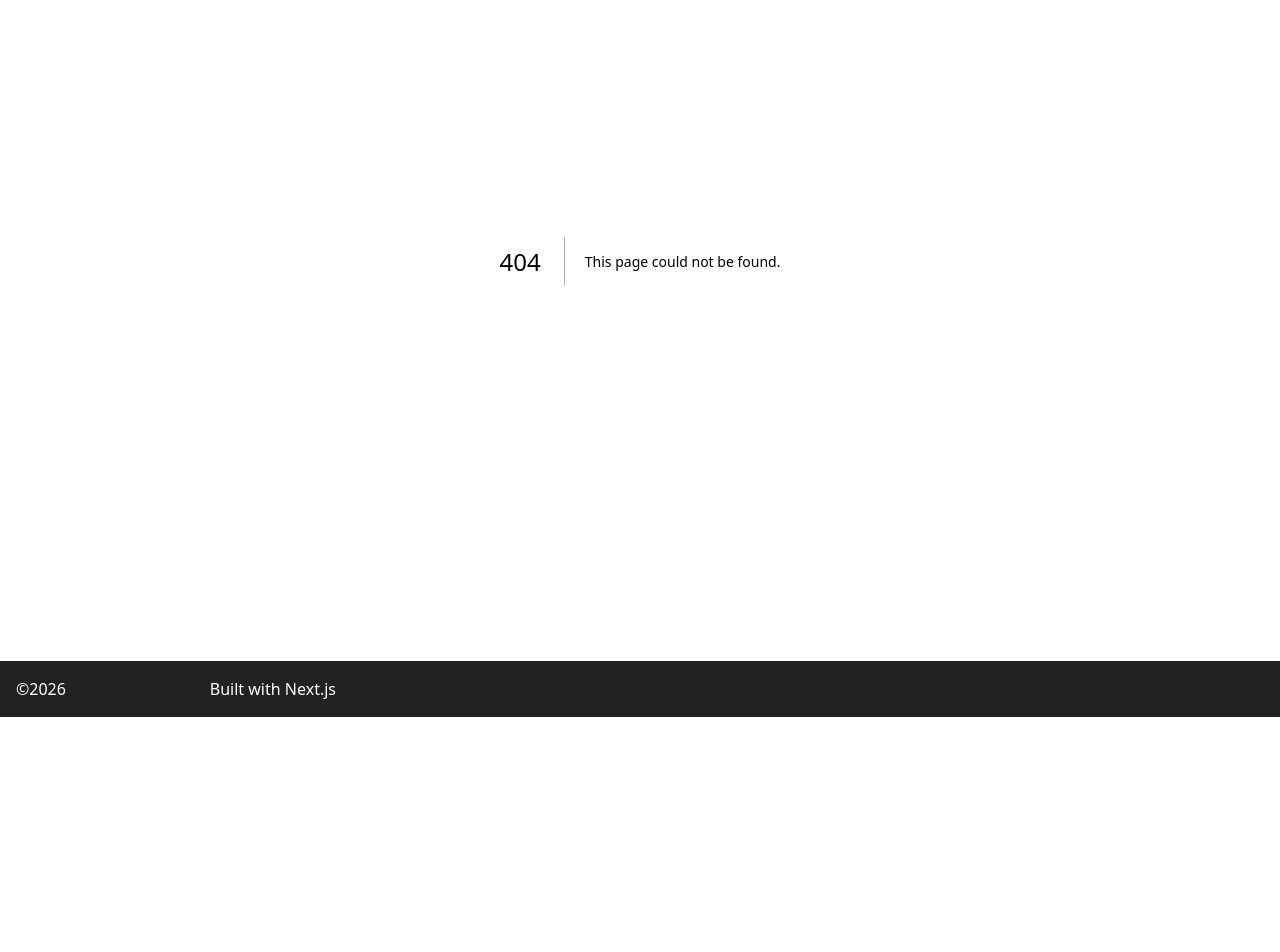
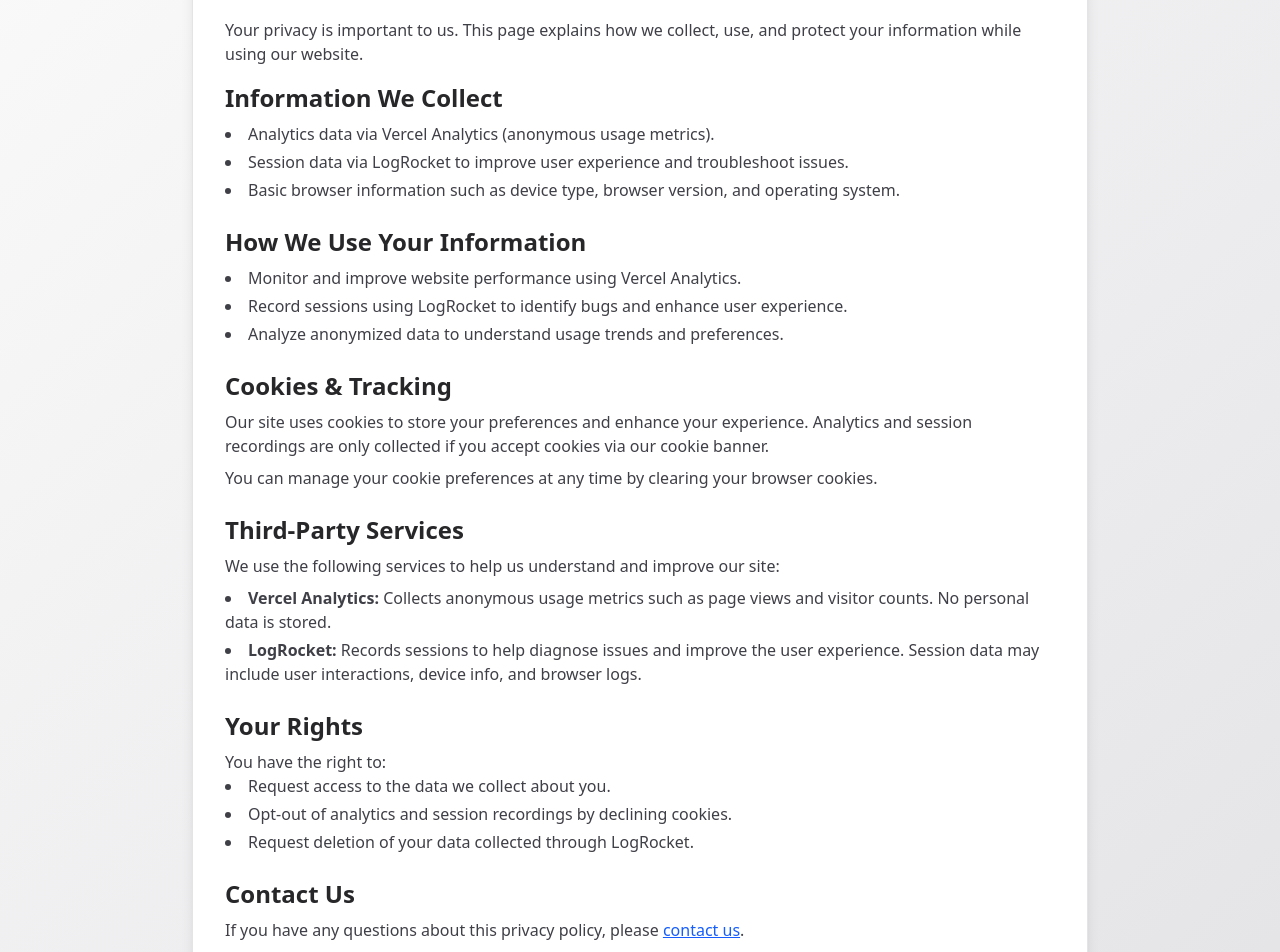
Before and after one commit to owenlaurence/portfolio, a Next.js app: page /privacy in a window 1280 px wide. Before the commit this address had no page. Shown: the part 200-1152 px from the top of the page. Before the commit the page ends 917 px from the top, so only its background shows below. Built offline with nearby package versions, Linux system fonts and the light colour scheme.

Commit message:
privacy page.

```diff
--- /dev/null
+++ b/src/app/privacy/page.tsx
@@ -0,0 +1,77 @@
+import Link from "next/link";
+
+export default function Privacy() {
+  return (
+    <div className="min-h-screen bg-gradient-to-br from-zinc-50 to-zinc-200 py-16 px-6">
+      <div className="max-w-4xl mx-auto bg-white rounded-2xl shadow-lg border border-zinc-200 p-8">
+        <h1 className="text-3xl font-bold text-zinc-900 mb-6">Privacy Policy</h1>
+
+        <p className="text-zinc-700 mb-4">
+          Your privacy is important to us. This page explains how we collect, use, and protect your information while using our website.
+        </p>
+
+        <section className="mb-6">
+          <h2 className="text-2xl font-semibold text-zinc-800 mb-2">Information We Collect</h2>
+          <ul className="list-disc list-inside text-zinc-700 space-y-1">
+            <li>Analytics data via Vercel Analytics (anonymous usage metrics).</li>
+            <li>Session data via LogRocket to improve user experience and troubleshoot issues.</li>
+            <li>Basic browser information such as device type, browser version, and operating system.</li>
+          </ul>
+        </section>
+
+        <section className="mb-6">
+          <h2 className="text-2xl font-semibold text-zinc-800 mb-2">How We Use Your Information</h2>
+          <ul className="list-disc list-inside text-zinc-700 space-y-1">
+            <li>Monitor and improve website performance using Vercel Analytics.</li>
+            <li>Record sessions using LogRocket to identify bugs and enhance user experience.</li>
+            <li>Analyze anonymized data to understand usage trends and preferences.</li>
+          </ul>
+        </section>
+
+        <section className="mb-6">
+          <h2 className="text-2xl font-semibold text-zinc-800 mb-2">Cookies & Tracking</h2>
+          <p className="text-zinc-700 mb-2">
+            Our site uses cookies to store your preferences and enhance your experience. Analytics and session recordings are only collected if you accept cookies via our cookie banner.
+          </p>
+          <p className="text-zinc-700">
+            You can manage your cookie preferences at any time by clearing your browser cookies.
+          </p>
+        </section>
+
+        <section className="mb-6">
+          <h2 className="text-2xl font-semibold text-zinc-800 mb-2">Third-Party Services</h2>
+          <p className="text-zinc-700 mb-2">
+            We use the following services to help us understand and improve our site:
+          </p>
+          <ul className="list-disc list-inside text-zinc-700 space-y-1">
+            <li>
+              <strong>Vercel Analytics:</strong> Collects anonymous usage metrics such as page views and visitor counts. No personal data is stored.
+            </li>
+            <li>
+              <strong>LogRocket:</strong> Records sessions to help diagnose issues and improve the user experience. Session data may include user interactions, device info, and browser logs.
+            </li>
+          </ul>
+        </section>
+
+        <section className="mb-6">
+          <h2 className="text-2xl font-semibold text-zinc-800 mb-2">Your Rights</h2>
+          <p className="text-zinc-700">
+            You have the right to:
+          </p>
+          <ul className="list-disc list-inside text-zinc-700 space-y-1">
+            <li>Request access to the data we collect about you.</li>
+            <li>Opt-out of analytics and session recordings by declining cookies.</li>
+            <li>Request deletion of your data collected through LogRocket.</li>
+          </ul>
+        </section>
+
+        <section>
+          <h2 className="text-2xl font-semibold text-zinc-800 mb-2">Contact Us</h2>
+          <p className="text-zinc-700">
+            If you have any questions about this privacy policy, please <Link href="/contact" className="text-blue-600 underline hover:text-blue-800">contact us</Link>.
+          </p>
+        </section>
+      </div>
+    </div>
+  );
+}
```
